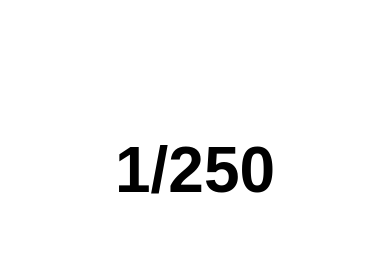
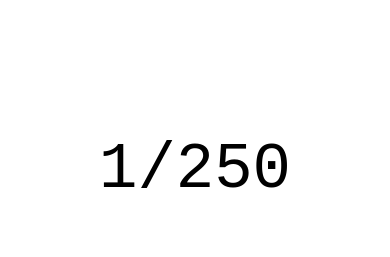
Before and after one commit to Dan123655/exposure_native, a React Native app: screen / in a window 390 px wide. Shown: the top 257 px of the page. Built offline with nearby package versions, Linux system fonts and the light colour scheme.

Commit message:
output font change

```diff
--- a/src/Output.tsx
+++ b/src/Output.tsx
@@ -29,8 +29,9 @@ const Output = observer(() => {
         style={{
           fontSize: 64,
           color: isDarkMode ? 'white' : 'black',
-          fontFamily: 'fantasy',
-          fontWeight: 'bold',
+          textAlign: 'center',
+          fontFamily: 'Monospace',
+          fontWeight: '100',
           alignItems: 'center',
           justifyContent: 'center',
           // borderColor: 'black',
```
